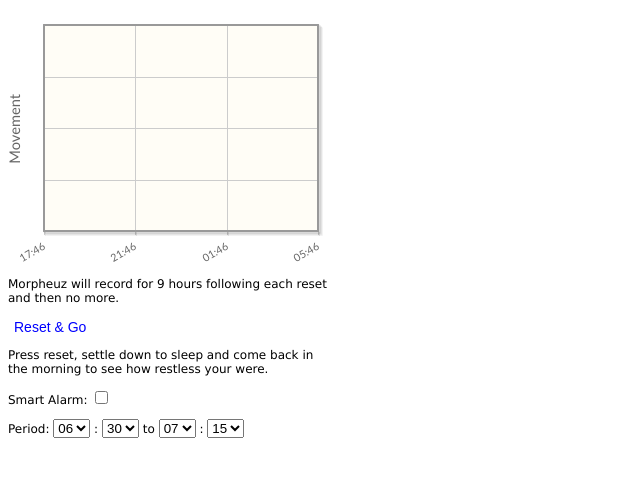
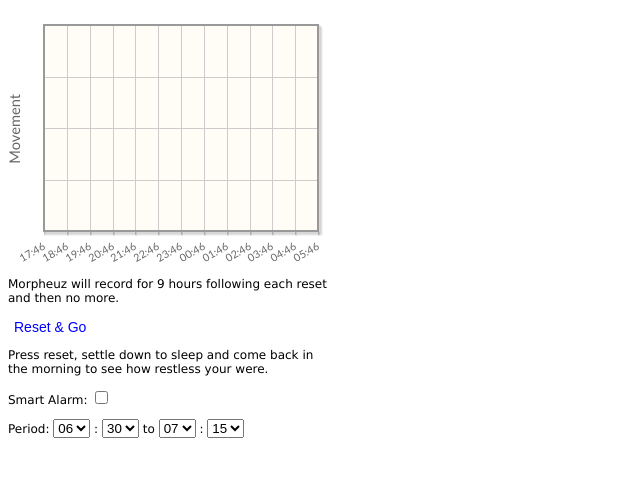
Before and after one commit to JamesFowler42/morpheuz20, a plain HTML site: page website/morpheuz/view2.html in a window 1280 px wide. Shown: the part 43-520 px from the top of the page, without its empty margins (0-640 px from the left). Drawn offline with Linux system fonts and the light colour scheme.

Commit message:
Hourly interval on graph
Looks better - easier to read

```diff
--- a/website/morpheuz/view2.html
+++ b/website/morpheuz/view2.html
@@ -1,5 +1,6 @@
 <!DOCTYPE html>
 <html>
+<!-- Graph page for version 0.5.0 of Morpheuz -->
 <head>
 <title>Morpheuz Sleep Monitor</title>
 <link rel="stylesheet" type="text/css" href="standard.css" />
@@ -200,6 +201,7 @@
                                              renderer:$.jqplot.DateAxisRenderer,
                                              tickRenderer: $.jqplot.CanvasAxisTickRenderer ,
                                              tickOptions:{formatString:'%R', angle: -30, fontSize: '8pt'},
+                                             tickInterval:'1 hour',
 						// Turn off "padding".  This will allow data point to lie on the
 						// edges of the grid.  Default padding is 1.2 and will keep all
 						// points inside the bounds of the grid.
```
